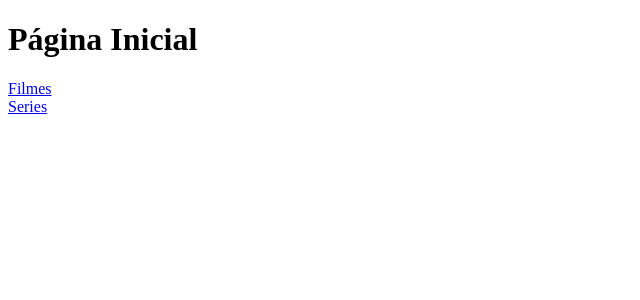
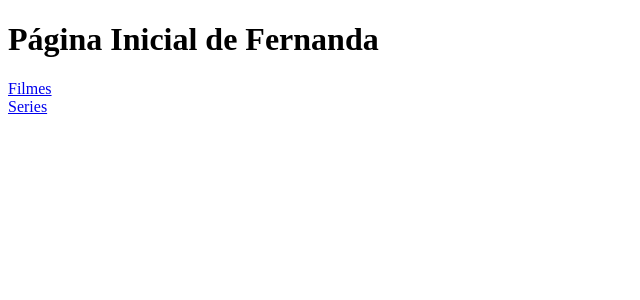
Before and after one commit to fersl/modulo-react, a React (Create React App) app: page / in a window 1280 px wide. Shown: the top 300 px of the page, without its empty margins (0-640 px from the left). Built offline with nearby package versions, Linux system fonts and the light colour scheme.

Commit message:
criando usuario context

```diff
--- a/src/App.js
+++ b/src/App.js
@@ -7,8 +7,15 @@ import NoPage from "./pages/NoPage";
 import FilmeDetalhes from "./pages/FilmeDetalhes";
 import SerieDetalhes from "./pages/SerieDetalhes";
 
+import { UsuarioContext } from "./UsuarioContext";
+
+
 function App() {
+
+  const userName = "Fernanda"
+
   return (
+    <UsuarioContext.Provider value={userName}>
       <BrowserRouter>
         <Routes>
           <Route path="/" element={<Home />} />
@@ -19,6 +26,7 @@ function App() {
           <Route path="*" element={<NoPage />} />
         </Routes>
       </BrowserRouter>
+    </UsuarioContext.Provider>
   );
 }
 
--- /dev/null
+++ b/src/UsuarioContext.js
@@ -0,0 +1,3 @@
+import { createContext } from "react";
+
+export const UsuarioContext = createContext("")
--- a/src/index.js
+++ b/src/index.js
@@ -4,7 +4,5 @@ import App from './App';
 
 const root = ReactDOM.createRoot(document.getElementById('root'));
 root.render(
-  <React.StrictMode>
     <App />
-  </React.StrictMode>
 );
--- a/src/pages/FilmeDetalhes.js
+++ b/src/pages/FilmeDetalhes.js
@@ -1,12 +1,14 @@
 import { useNavigate, useParams } from "react-router-dom"
 import { API_KEY, URL_FILMES, URL_IMG } from "../apiConfig"
-import { useEffect, useState } from "react"
+import { useContext, useEffect, useState } from "react"
 import axios from "axios"
+import { UsuarioContext } from "../UsuarioContext"
 
 function FilmeDetalhes() {
     const {idFilme} = useParams()
     const [filme, setFilme] = useState({})
     const navigate = useNavigate()
+    const usuario = useContext(UsuarioContext)
 
     useEffect(() => {
         axios.get(`${URL_FILMES}${idFilme}${API_KEY}`)
@@ -22,6 +24,7 @@ function FilmeDetalhes() {
 
     return(
         <div>
+            <h2>Bem Vindo, {usuario}!</h2>
             <h1>Página do Filme {filme.title}</h1>
             <p>{ filme.overview }</p>
             <img src={`${URL_IMG}${filme.poster_path}`} />
--- a/src/pages/Filmes/index.js
+++ b/src/pages/Filmes/index.js
@@ -1,14 +1,16 @@
 import { API_KEY, URL_FILMES } from "../../apiConfig"
-import { useEffect, useState } from "react"
+import { useContext, useEffect, useState } from "react"
 import { useNavigate } from "react-router-dom"
 import axios from "axios"
 import Card from "../../components/Card"
 import { StyledListaFilmes } from "./style"
+import { UsuarioContext } from "../../UsuarioContext"
 
 function Filmes() {
 
     const [filmes, setFilmes] = useState([])
     const navigate = useNavigate()
+    const usuario = useContext(UsuarioContext)
 
     // useEffect( função, array de dependências )
     // useEffect( ()=>{}, [] )
@@ -29,6 +31,7 @@ function Filmes() {
 
     return (
         <>
+            <h2>Bem vindo, {usuario}!</h2>
             <h1>Página de Filmes</h1>
             <StyledListaFilmes>
                 {filmes.map((filme) => {
--- a/src/pages/Home.js
+++ b/src/pages/Home.js
@@ -1,9 +1,13 @@
+import { useContext, useEffect } from "react"
 import { Link } from "react-router-dom"
+import { UsuarioContext } from "../UsuarioContext"
 
 function Home() {
+    const usuario = useContext(UsuarioContext)
+
     return (
         <>
-            <h1>Página Inicial</h1>
+            <h1>Página Inicial de {usuario}</h1>
             <Link to='/filmes'>Filmes</Link>
             <br/>
             <Link to='/series'>Series</Link>
--- a/src/pages/SerieDetalhes.js
+++ b/src/pages/SerieDetalhes.js
@@ -1,12 +1,14 @@
 import axios from "axios"
-import { useEffect, useState } from "react"
+import { useContext, useEffect, useState } from "react"
 import { useNavigate, useParams } from "react-router-dom"
 import { API_KEY, URL_IMG, URL_SERIES } from "../apiConfig"
+import { UsuarioContext } from "../UsuarioContext"
 
 function SerieDetalhes() {
     const {idSerie} = useParams()
     const [serie, setSerie] = useState({})
     const navigate = useNavigate()
+    const usuario = useContext(UsuarioContext)
 
     useEffect(() => {
         axios.get(`${URL_SERIES}${idSerie}${API_KEY}`)
@@ -22,6 +24,7 @@ function SerieDetalhes() {
 
     return(
         <div>
+            <h2>Bem vindo, {usuario}!</h2>
             <h1>Página da Série {serie.name}</h1>
             <p>{ serie.overview }</p>
             <img src={`${URL_IMG}${serie.poster_path}`} />
--- a/src/pages/Series/index.js
+++ b/src/pages/Series/index.js
@@ -1,15 +1,17 @@
-import { useEffect, useState } from "react"
+import { useContext, useEffect, useState } from "react"
 import { API_KEY, URL_SERIES } from "../../apiConfig"
 import { useNavigate } from "react-router-dom"
 import axios from "axios"
 import Card from "../../components/Card"
 import { StyledListaSeries } from "./style"
+import { UsuarioContext } from "../../UsuarioContext"
 
 
 function Series() {
 
     const [series, setSeries] = useState([])
     const navigate = useNavigate()
+    const usuario = useContext(UsuarioContext)
 
     useEffect(() => {
         axios.get(`${URL_SERIES}/popular${API_KEY}`)
@@ -26,6 +28,7 @@ function Series() {
 
     return (
         <>
+            <h2>Bem vindo, {usuario}!</h2>
             <h1>Página de Séries</h1>
             <StyledListaSeries>
                 {series.map((serie) => {
@@ -39,7 +42,7 @@ function Series() {
                     )
                 })}
             </StyledListaSeries>
-            <button onClick={ voltarPagina}>Voltar</button>
+            <button onClick={voltarPagina}>Voltar</button>
         </>
     )
 }
```
Lines whose indentation alone changed are shown as unchanged.
